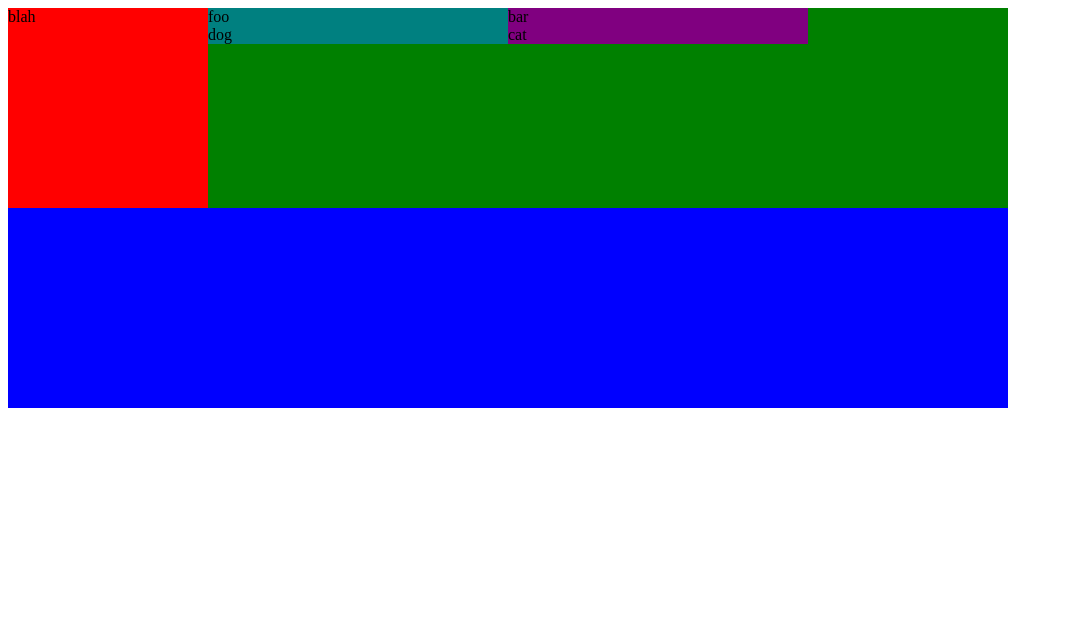
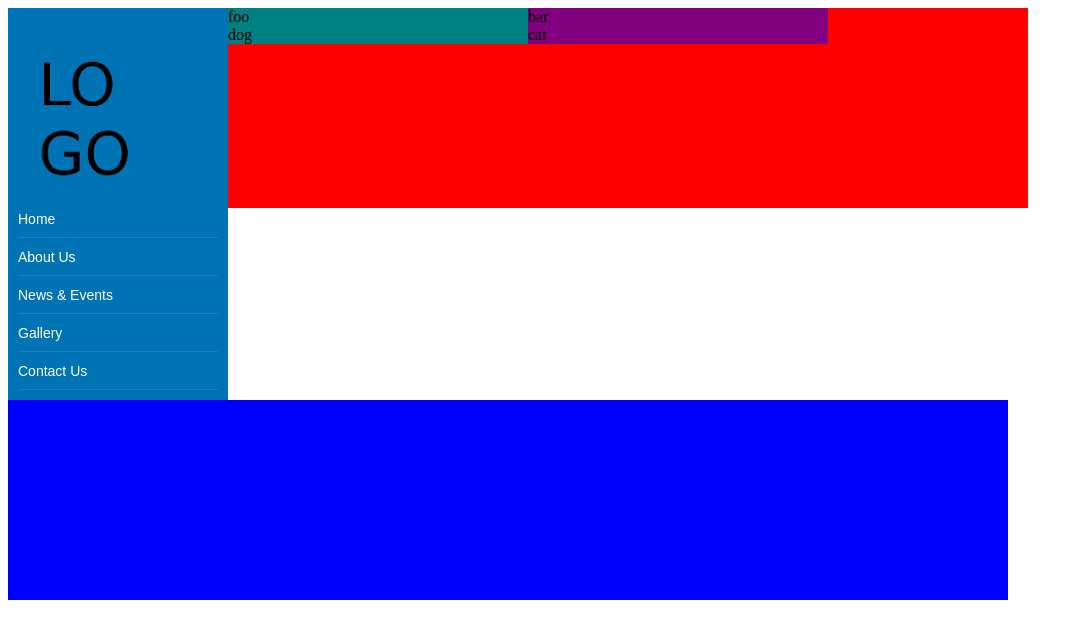
Before and after one commit to Garbled-Tutors/rt-wordpress-theme, a plain HTML site: page index.html in a window 1280 px wide. Shown: the whole page, without its empty margins (0-1083 px from the left). Drawn offline with Linux system fonts and the light colour scheme; a web font is replaced by a local one.

Commit message:
Added side menu

```diff
--- a/index.html
+++ b/index.html
@@ -1,15 +1,23 @@
 <html>
 	<head>
 		<style>
+			@font-face {
+				font-family: 'Oswald';
+				font-style: normal;
+				font-weight: 400;
+				src: local('Oswald Regular'), local('Oswald-Regular'), url(https://themes.googleusercontent.com/static/fonts/oswald/v7/-g5pDUSRgvxvOl5u-a_WHw.woff) format('woff');
+			}
 			#sidebar {
 				float: left;
-				background: red;
+				background: #0073B4;
 				width: 200px;
-				height: 200px;
+				min-height: 200px;
+				text-align: center;
+				padding: 10px;
 			}
 			#content {
 				float: left;
-				background: green;
+				background: red;
 				width: 800px;
 				height: 200px;
 			}
@@ -17,7 +25,6 @@
 				float: clear;
 				clear: both;
 				display: block;
-
 			}
 			.two-columns-first {
 				background: teal;
@@ -38,11 +45,50 @@
 				width: 1000px;
 				height: 200px;
 			}
+			img#logo {
+				width: 180px;
+			}
+			#side-menu {
+				display: block;
+				list-style: none outside none !important;
+				margin: 0;
+				padding: 1px 0 0;
+				text-align: left;
+			}
+			#side-menu li {
+				background: url('images/transparent-pixel.png') repeat-x scroll center bottom transparent;
+				padding: 10px 0;
+				color: #FFF;
+			}
+			#side-menu > ul > li{
+				background:url(../images/transparent-pixel.png) bottom repeat-x;
+				padding:10px 0 10px 0;
+			}
+			#side-menu a {
+				color: white;
+				font-size: 16px;
+				text-decoration: none;
+				line-height: 100%;
+				outline: medium none;
+			}
+			#side-menu > li > a{
+				font-family: 'Oswald', arial, serif;
+				text-decoration: none;
+				color:#fff;
+				font-size:14px;
+			}
 		</style>
 	</head>
 	<body>
 		<div id='sidebar'>
-			blah
+			<img id='logo' src='images/logo.jpg' />
+			<ul id='side-menu'>
+				<li><a href='#'>Home</a></li>
+				<li><a href='#'>About Us</a></li>
+				<li><a href='#'>News &amp; Events</a></li>
+				<li><a href='#'>Gallery</a></li>
+				<li><a href='#'>Contact Us</a></li>
+			</ul>
 		</div>
 		<div id='content'>
 			<div class='two-columns-first'>foo</div>
```
Also changed, not shown: images/logo.jpg (added), images/transparent-pixel.png (added).
